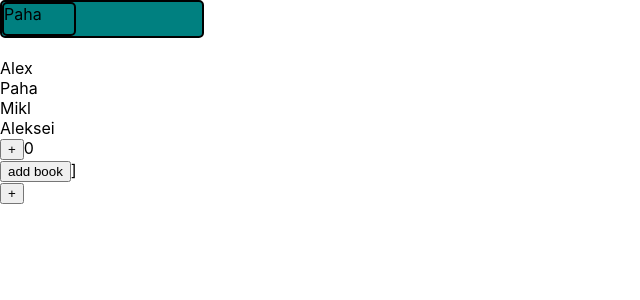
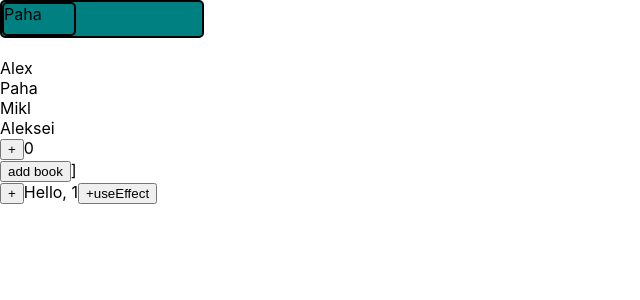
Before and after one commit to AlexandepR/reactKabzda2, a React (Create React App) app: page / in a window 1280 px wide. Shown: the top 300 px of the page, without its empty margins (0-640 px from the left). Built offline with nearby package versions, Linux system fonts and the light colour scheme.

Commit message:
UseEffect

```diff
--- a/src/App.tsx
+++ b/src/App.tsx
@@ -19,6 +19,7 @@ import {WithoutValue} from './сomponents/Select/select'
 import UncontrolledAccordion from './сomponents/UnControlledAccordion/UnControlledAccordion';
 import {HelpsToReactMemo, LikeUseCallback} from "./stories/UseMemo";
 import {ExampleUseState} from "./stories/UseState";
+import {SimpleExample} from "./stories/UseEffect";
 
 
 const App = (props: any) => {
@@ -82,6 +83,7 @@ const App = (props: any) => {
             {/*<HelpsToReactMemo />*/}
             <LikeUseCallback />
             <ExampleUseState />
+            <SimpleExample />
         </div>
     )
 }
--- /dev/null
+++ b/src/stories/UseEffect.tsx
@@ -0,0 +1,19 @@
+import React, {useEffect, useState} from 'react'
+
+export default {
+    title: 'useEffect demo'
+}
+
+export const SimpleExample = () => {
+    const [counter, setCounter] = useState(1)
+    console.log('SimpleExample');
+
+    useEffect(() => {
+        console.log('useEffect');
+    })
+
+    return <>
+    Hello, {counter}
+        <button onClick={() => setCounter(counter + 1)}>+useEffect</button>
+    </>
+}
```
